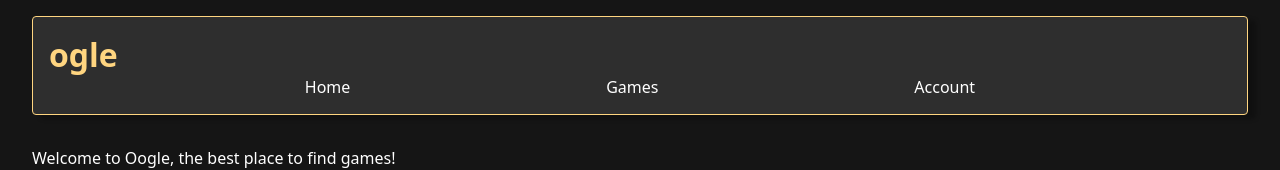
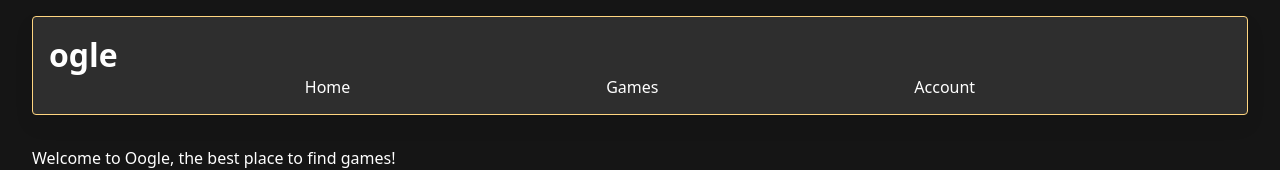
Before and after one commit to hydrarguru/ogle, a Vue app: page / in a window 1280 px wide. Shown: the top 170 px of the page. Built offline with nearby package versions, Linux system fonts and the light colour scheme.

Commit message:
Update NavBar.vue styles

```diff
--- a/src/components/NavBar.vue
+++ b/src/components/NavBar.vue
@@ -24,7 +24,7 @@ import { RouterLink } from "vue-router";
     background-color: #2e2e2e;
     border-radius: .25rem;
     border: 1px solid #FFD580;
-    box-shadow: 8px 4px 4px rgba(0, 0, 0, 0.25);
+    box-shadow: 0 10px 20px 0 rgba(0,0,0,.07);
 
     margin-top: 1rem;
     margin-left: 2rem;
@@ -35,7 +35,6 @@ import { RouterLink } from "vue-router";
 
   nav h1 {
     font-size: 2rem;
-    color: #FFD580;
     margin: 0;
   }
 
```
